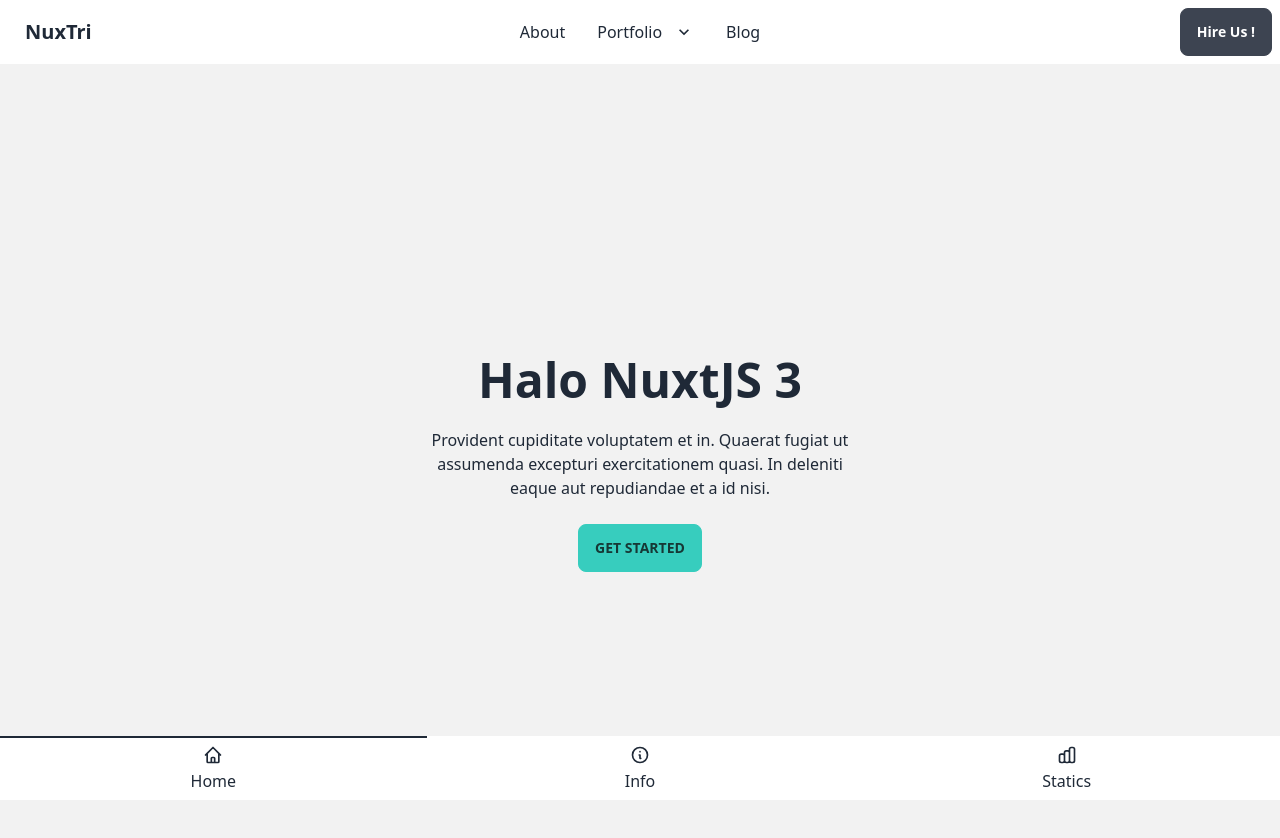
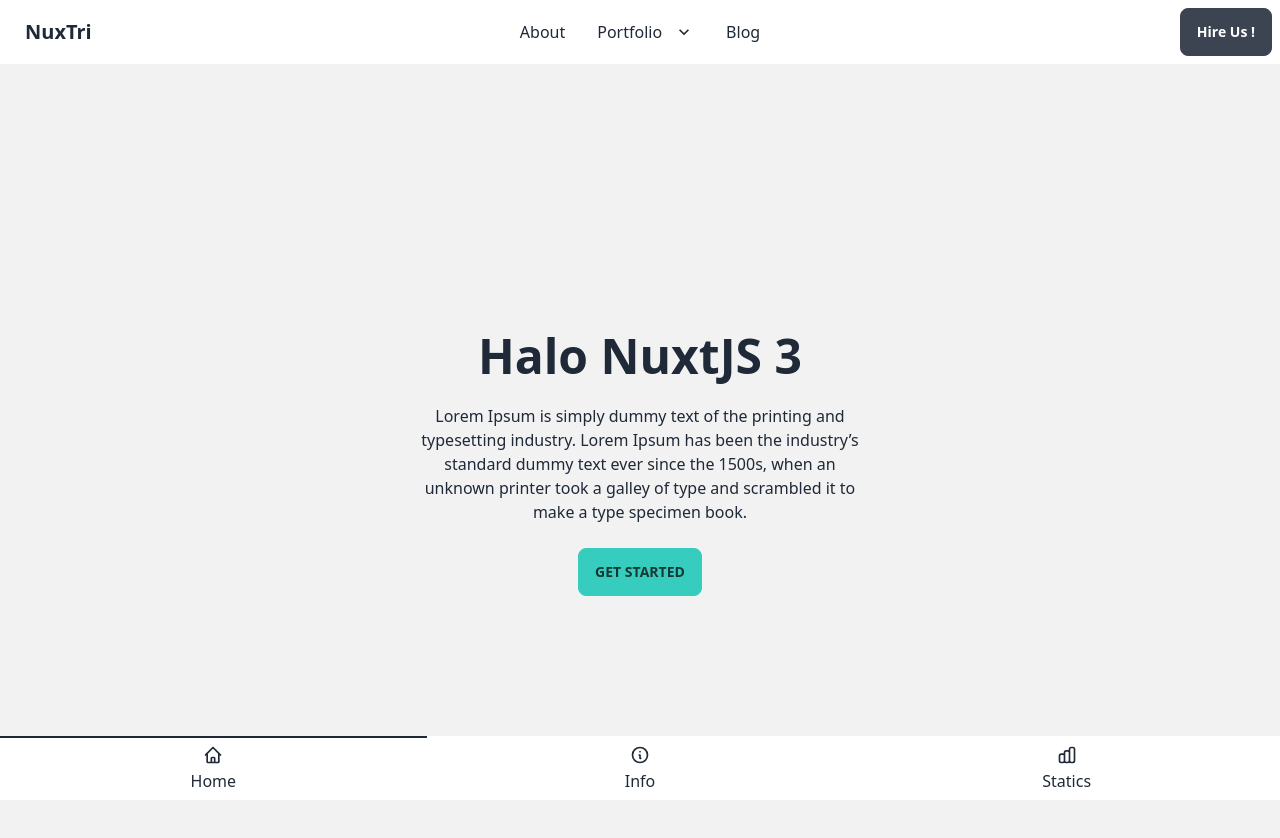
Before and after one commit to azulkipli/nuxtri, a Nuxt app: page / in a window 1280 px wide. Shown: the top 838 px of the page. Built offline with nearby package versions, Linux system fonts and the light colour scheme.

Commit message:
english lipsum

```diff
--- a/components/Hero.vue
+++ b/components/Hero.vue
@@ -3,8 +3,10 @@
         <div class="hero-content text-center">
             <div class="sm:max-w-sm md:max-w-md">
                 <h1 class="text-5xl font-bold">Halo NuxtJS 3</h1>
-                <p class="py-6">Provident cupiditate voluptatem et in. Quaerat fugiat ut assumenda excepturi
-                    exercitationem quasi. In deleniti eaque aut repudiandae et a id nisi.</p>
+                <p class="py-6">Lorem Ipsum is simply dummy text of the printing and typesetting industry. Lorem Ipsum
+                    has been the industry’s standard dummy text ever since the 1500s, when an unknown printer took a
+                    galley of type and scrambled it to make a type specimen book.
+                </p>
                 <button aria-label="get-started" class="btn btn-accent">Get Started</button>
             </div>
         </div>
```
